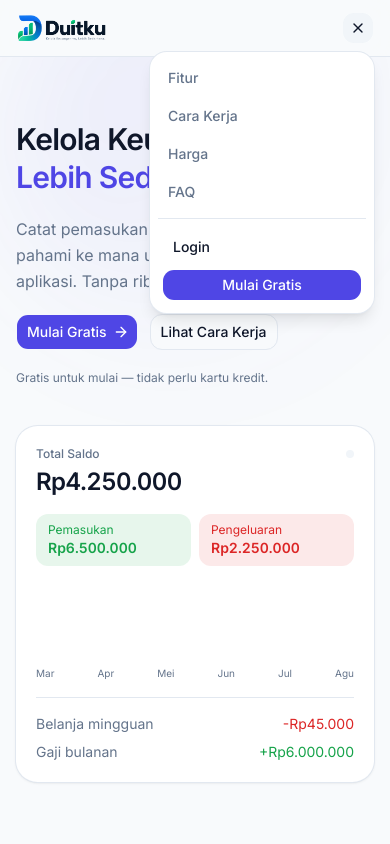
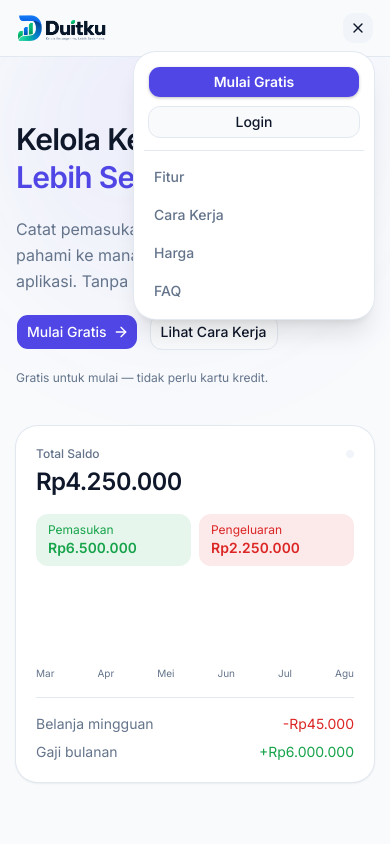
Before and after one commit to davidgbrils/duitku, a Next.js app: page / in a window 390 px wide. Both pictures are taken after a click on the button "Buka menu navigasi". Shown: the top 844 px of the page. Built offline with nearby package versions, Linux system fonts and the light colour scheme.

Commit message:
logout ke beranda/landing page

```diff
--- a/actions/auth.ts
+++ b/actions/auth.ts
@@ -104,7 +104,7 @@ export async function signOutAction(): Promise<void> {
     const supabase = await createClient();
     await supabase.auth.signOut();
   } catch {
-    // Tetap arahkan ke login walau signOut gagal (sesi tidak valid).
+    // Tetap arahkan ke beranda walau signOut gagal (sesi tidak valid).
   }
-  redirect("/login");
+  redirect("/");
 }
--- a/components/landing/landing_navbar.tsx
+++ b/components/landing/landing_navbar.tsx
@@ -104,10 +104,34 @@ export function LandingNavbar() {
           {open && (
             <div
               id="landing-nav-menu"
-              className="bg-card ring-border absolute top-full right-0 z-50 mt-2 w-56 origin-top-right rounded-xl p-2 shadow-lg ring-1 animate-in fade-in-0 zoom-in-95 duration-100"
+              className="bg-card ring-border absolute top-full right-0 z-50 mt-2 w-60 origin-top-right rounded-2xl p-2.5 shadow-xl ring-1 animate-in fade-in-0 zoom-in-95 duration-100"
             >
+              {/* Tombol Login & Register di bagian paling atas mobile menu */}
+              <div className="grid gap-2 p-1 pb-2">
+                <Button
+                  render={
+                    <Link
+                      href="/register"
+                      onClick={() => setOpen(false)}
+                    />
+                  }
+                  className="w-full font-semibold shadow-sm"
+                >
+                  Mulai Gratis
+                </Button>
+                <Button
+                  variant="outline"
+                  render={<Link href="/login" onClick={() => setOpen(false)} />}
+                  className="w-full justify-center"
+                >
+                  Login
+                </Button>
+              </div>
+
+              <div className="border-border my-1 border-t" />
+
               <nav aria-label="Navigasi halaman">
-                <ul className="flex flex-col gap-0.5">
+                <ul className="flex flex-col gap-0.5 pt-1">
                   {navLinks.map((link) => (
                     <li key={link.href}>
                       <Link
@@ -121,27 +145,6 @@ export function LandingNavbar() {
                   ))}
                 </ul>
               </nav>
-              <div className="border-border my-2 border-t" />
-              <div className="grid gap-1.5 p-1">
-                <Button
-                  variant="ghost"
-                  render={<Link href="/login" onClick={() => setOpen(false)} />}
-                  className="w-full justify-start"
-                >
-                  Login
-                </Button>
-                <Button
-                  render={
-                    <Link
-                      href="/register"
-                      onClick={() => setOpen(false)}
-                    />
-                  }
-                  className="w-full"
-                >
-                  Mulai Gratis
-                </Button>
-              </div>
             </div>
           )}
         </div>
```
